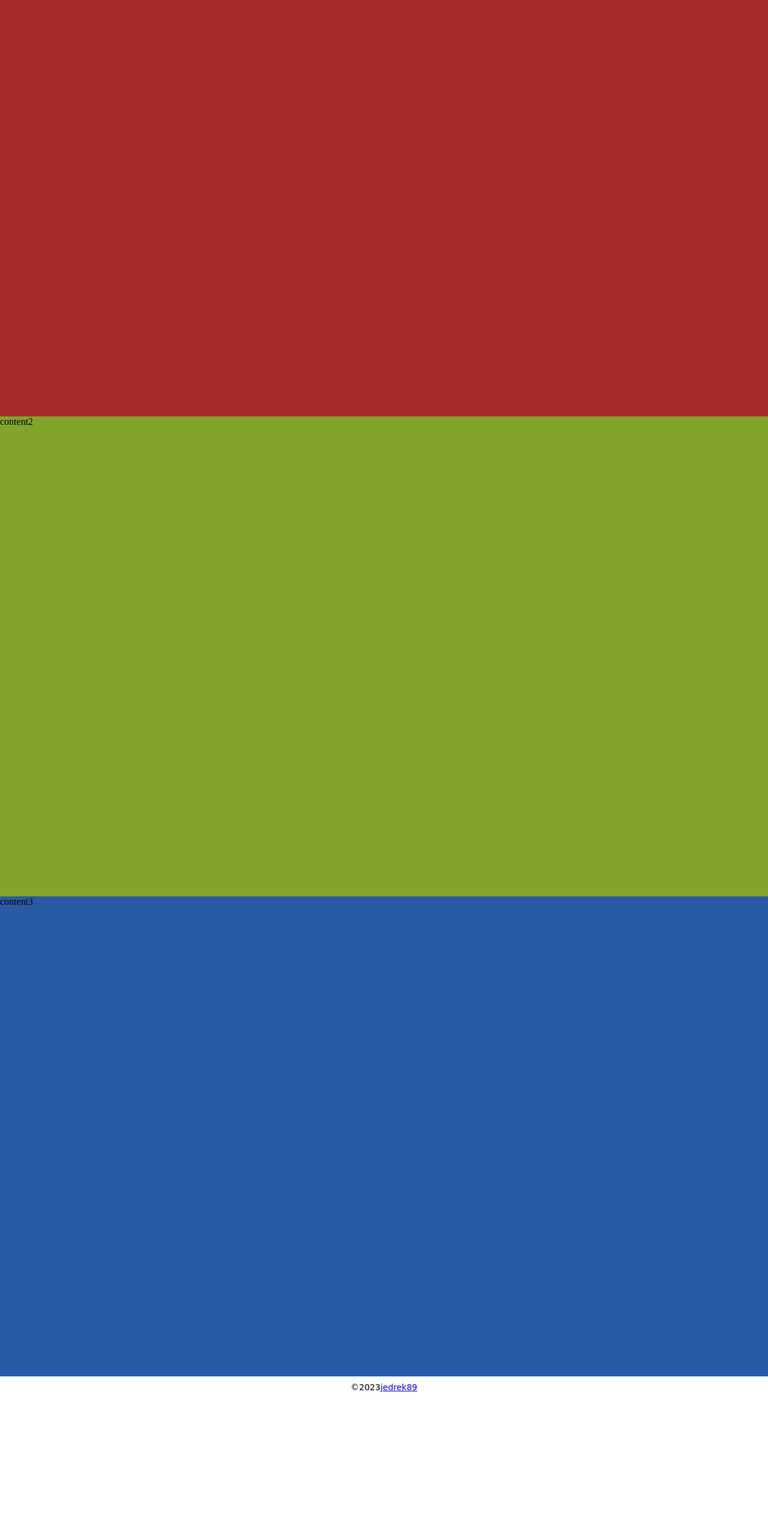
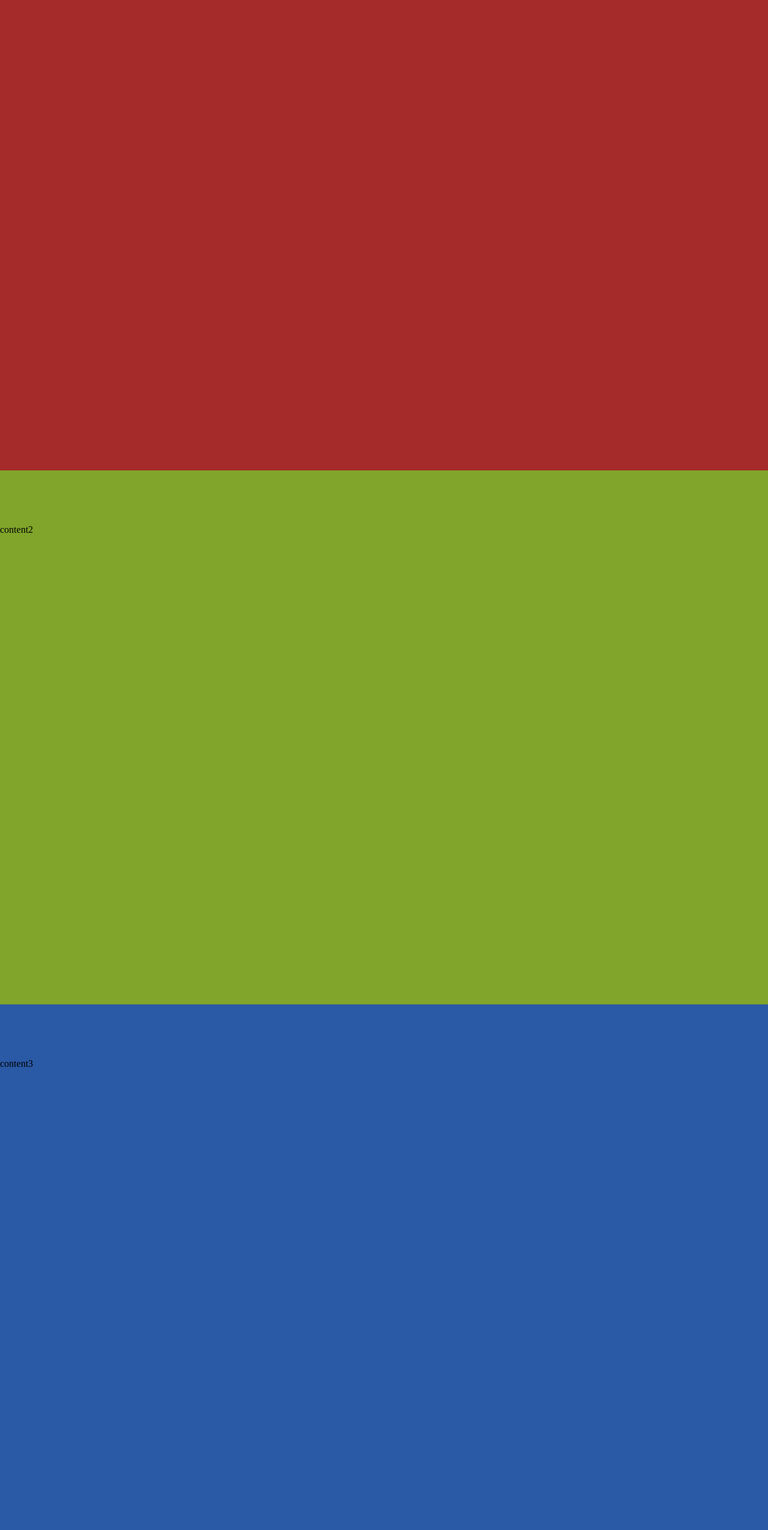
Before and after one commit to jedrek89/BartCom---webpage, a plain HTML site: page index.html in a window 1280 px wide. Shown: the part 106-2656 px from the top of the page at 60% size. Before the commit the page ends 2434 px from the top, so only its background shows below. Drawn offline with Linux system fonts and the light colour scheme.

Commit message:
add padding to scroll

```diff
--- a/index.css
+++ b/index.css
@@ -68,7 +68,7 @@ header{
     color: rgb(61, 61, 61);
     font-weight: 550;
     padding-left: 10px;
-    text-decoration: inherit;
+    text-decoration: none;
     transition: all 0.5s;
 }
 
@@ -84,22 +84,21 @@ header{
 .content1{
     width: 100%;
     height: 100vh;
-    /* height: 100vh; */
-    /* height: calc(100vh - 90px); */
+    padding-top: 90px;
     background-color: brown;
 }
 
 .content2{
     width: 100%;
     height: 100vh;
-    /* padding-top: calc(100vh - 90px); */
+    padding-top: 90px;
     background-color: rgb(128, 165, 42);
 }
 
 .content3{
     width: 100%;
     height: 100vh;
-    /* height: calc(100vh - 90px); */
+    padding-top: 90px;
     background-color: rgb(42, 89, 165);
 }
 
```
